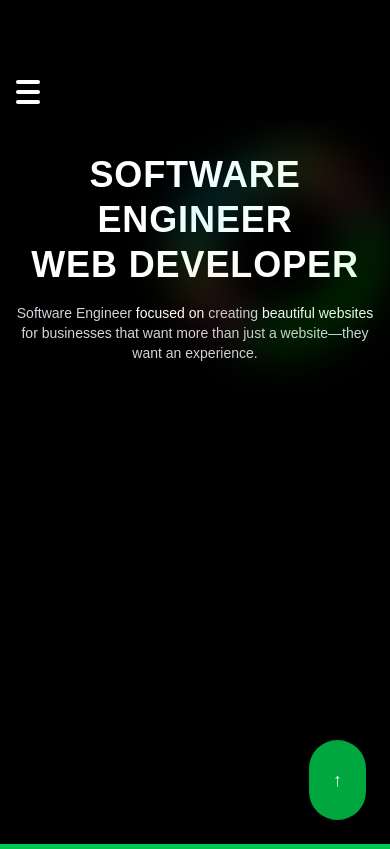
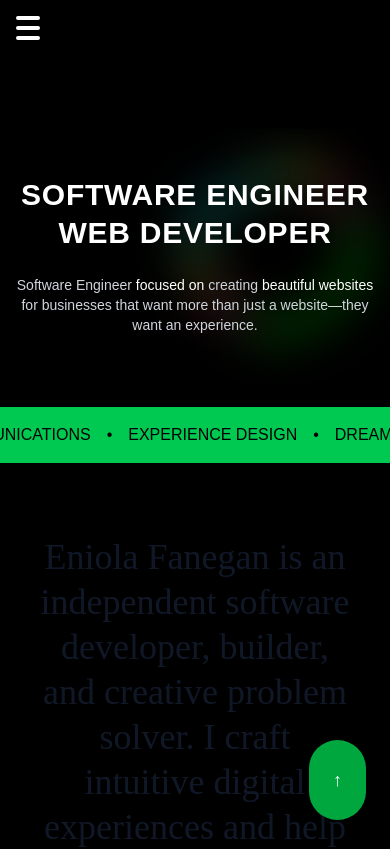
Before and after one commit to Niola-DC/porttifolio, a React (Vite) app: page / in a window 390 px wide. Shown: the top 849 px of the page. Built offline with nearby package versions, Linux system fonts and the light colour scheme; a web font is replaced by a local one.

Commit message:
Mobile view adjusted

```diff
--- a/src/components/LandingView.jsx
+++ b/src/components/LandingView.jsx
@@ -29,10 +29,9 @@ const LandingView = () => {
         setIsMenuOpen(!isMenuOpen);
     };
     return (
-        <div className="relative min-h-screen bg-black overflow-hidden">
+        <div className="relative min-h-fit lg:min-h-full bg-black overflow-hidden">
+            <div className="flex flex-col lg:flex-row h-full">
 
-            {/* Main Content */}
-            <div className="flex flex-col lg:flex-row min-h-screen">
                 {/* Left side - sidebar & controls */}
                 <div className="bg-black fixed left-0 top-0 bottom-0 w-14 lg:flex md:flex flex-col justify-between z-10 border-r border-gray-800 hidden">
                     <div className="flex flex-col items-center">
@@ -72,44 +71,35 @@ const LandingView = () => {
                     </div>
                 </div>
                 {/* Menu icon */}
-                <div className="flex  lg:hidden">
-
-                    <button className="mb-auto ml-4 mt-20" onClick={toggleMenu}>
-
-                        <div className="flex flex-col space-y-1.5">
+                <div className="lg:hidden flex justify-start px-4 py-4">
+                    <button onClick={toggleMenu} className="flex flex-col space-y-1.5">
                         <div className="w-6 h-1 bg-white rounded-full"></div>
                         <div className="w-6 h-1 bg-white rounded-full"></div>
                         <div className="w-6 h-1 bg-white rounded-full"></div>
-                        </div>
                     </button>
                 </div>
 
+
                 {/* Center Content */}
-                <div className="w-full lg:w-3/4 lg:ml-16 flex items-center justify-center relative overflow-hidden p-4 lg:mt-auto mt-4">
-                    <div className="container mx-auto">
-                        {/* Main Heading */}
-                        <div
-                            className=" z-10 flex flex-col my-4 sm:my-8 lg:my-10 lg:mx-0 lg:mt-0 text-center"
+                <div className="w-full ml-0 lg:w-3/4 lg:ml-16 flex items-center justify-center relative overflow-hidden lg:mt-auto mt-18 mx-4">
+                    <div className="w-full flex-grow flex items-center justify-center px-4 py-8 lg:mt-30 lg:ml-16">
+                        <div className="z-10 flex flex-col my-4 sm:my-8 lg:my-10 lg:mx-0 lg:mt-0 text-center"
                             style={{
                                 animation: "slideInRight 2s ease-out",
                             }}
                         >
-                            <h1 className="text-white text-4xl sm:text-5xl md:text-6xl lg:text-7xl font-bold tracking-wide leading-tight mb-4 sm:mb-6 text-center">
+                            <h1 className="text-white text-3xl sm:text-5xl lg:text-7xl font-bold  tracking-wide leading-tight mb-4">
                                 SOFTWARE ENGINEER<br />WEB DEVELOPER
                             </h1>
-
-                            {/* Subtext */}
-                            <div className="text-white max-w-lg ml-auto ">
-                                <p className="text-gray-300 text-sm md:text-base lg:text-lg">
+                            <p className="text-gray-300 text-sm sm:text-base lg:text-lg mt-2 max-w-lg ml-auto">
                                 Software Engineer <span className="text-white font-medium">focused on</span> creating <span className="text-white font-medium">beautiful websites</span> for businesses that want more than just a website—they want an experience.
                             </p>
                         </div>
                     </div>
 
-                    </div>
 
                     {/* Colorful Wavy Border Effect */}
-                    <div className="absolute right-0 top-1/2 transform -translate-y-1/2 w-full h-full">
+                    <div className="absolute bg-center lg:right-0 top-1/2 transform -translate-y-1/2 w-full h-full">
                         <div className="absolute right-0 top-0 w-3/4 h-full overflow-hidden">
                             <div className="absolute inset-0 blur-xl">
                                 <svg viewBox="0 0 600 600" xmlns="http://www.w3.org/2000/svg" className="w-full h-full">
@@ -160,7 +150,10 @@ const LandingView = () => {
                     <span className="mx-2">•</span>
                 </div>
             </div> */}
+            <div className="mt-6">
                 <MarqueeBanner content={content} />
+            </div>
+
         </div>
     );
 };
```
Lines whose indentation alone changed are shown as unchanged.
